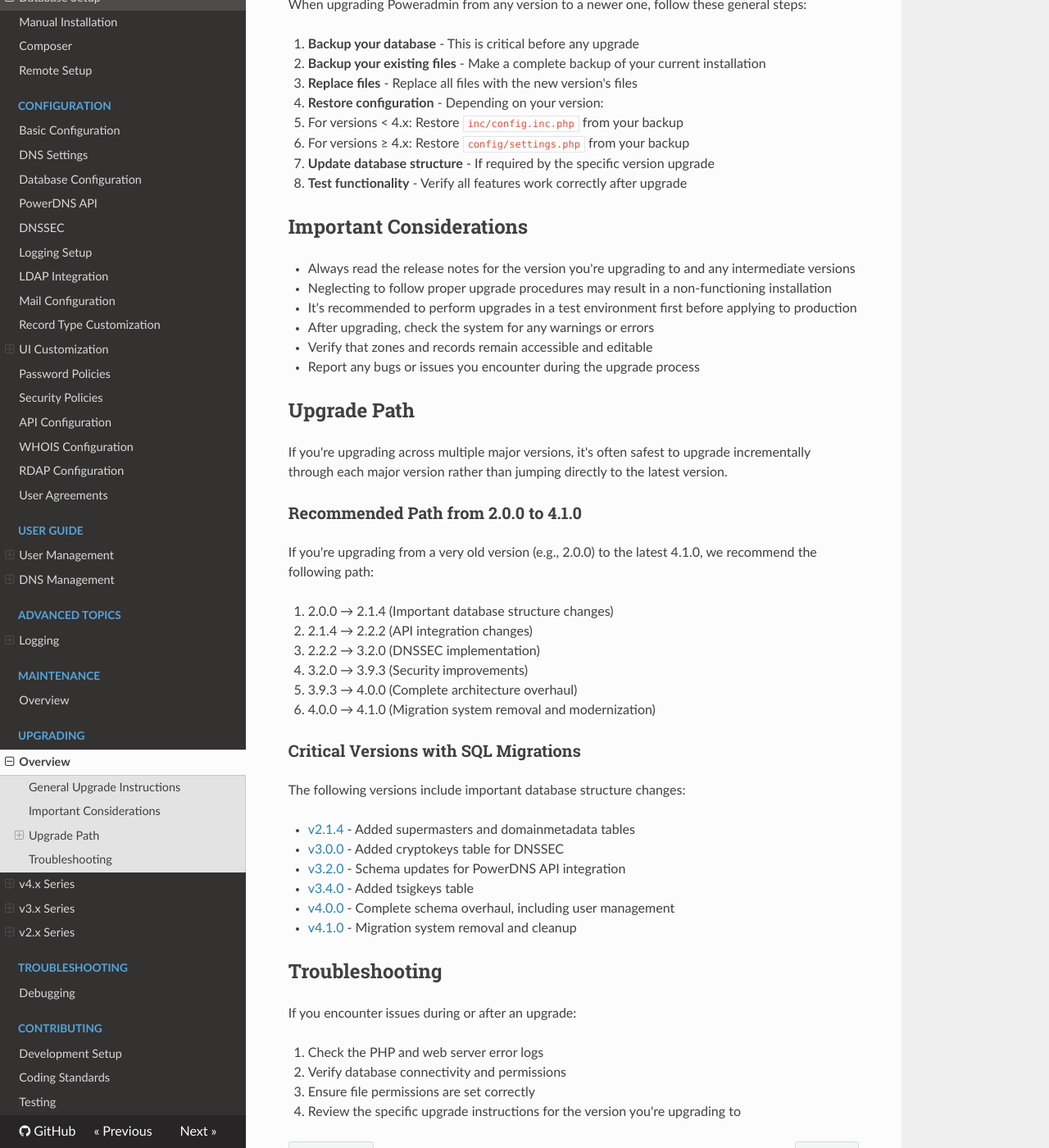
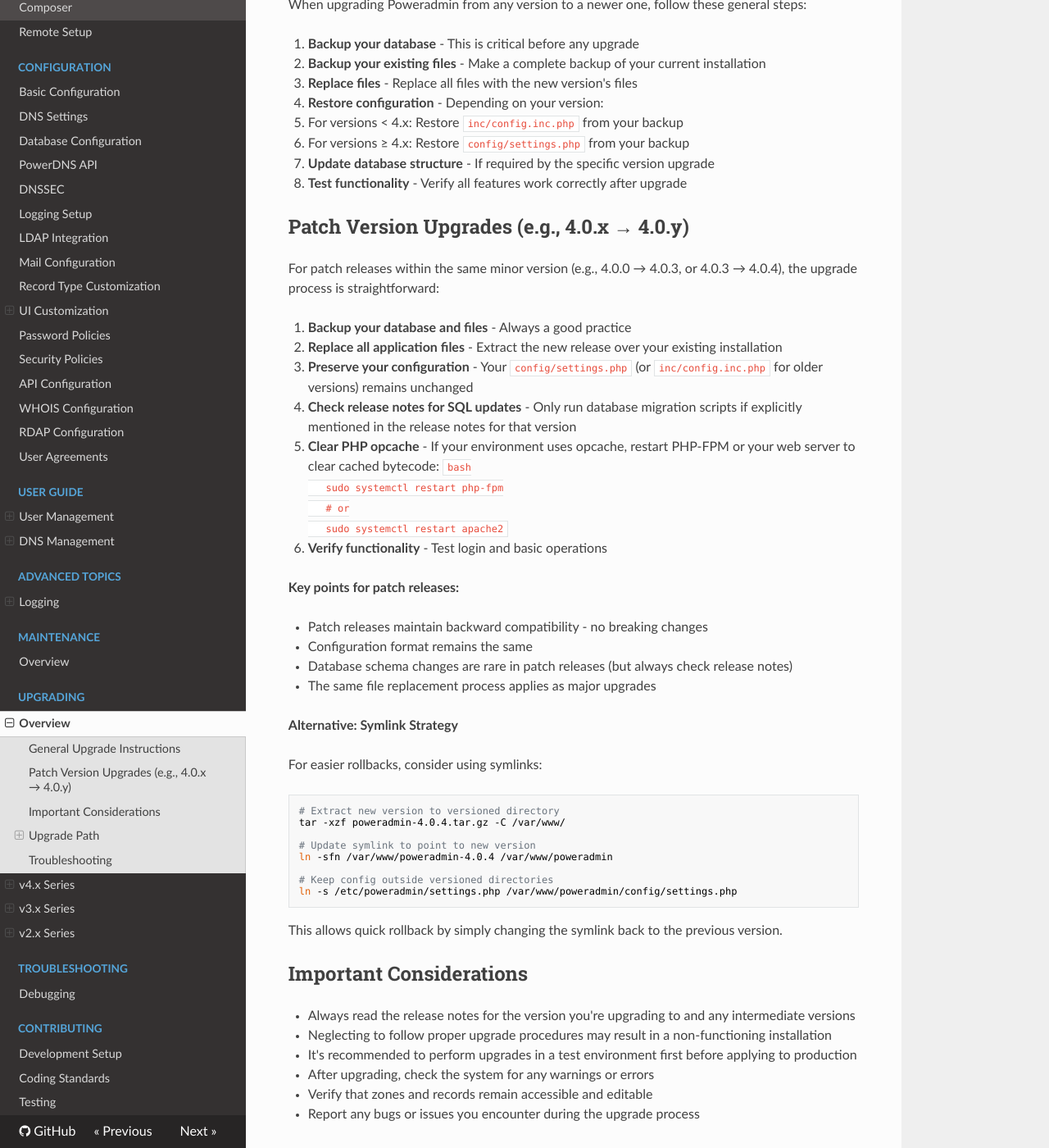
Before and after one commit to poweradmin/poweradmin-docs, an MkDocs documentation site: the page built from docs/upgrading/index.md, in a window 1280 px wide and 1400 px high, scrolled down 319 px. Shown: the whole window at 82% size. Built offline with MkDocs 1.6.1, drawn with Linux system fonts in a browser that asks for light colours; nearby versions of some CDN libraries.

Commit message:
docs: add patch version upgrade instructions

````diff
--- a/docs/upgrading/index.md
+++ b/docs/upgrading/index.md
@@ -12,6 +12,45 @@
    - For versions ≥ 4.x: Restore `config/settings.php` from your backup
 5. **Update database structure** - If required by the specific version upgrade
 6. **Test functionality** - Verify all features work correctly after upgrade
+
+## Patch Version Upgrades (e.g., 4.0.x → 4.0.y)
+
+For patch releases within the same minor version (e.g., 4.0.0 → 4.0.3, or 4.0.3 → 4.0.4), the upgrade process is straightforward:
+
+1. **Backup your database and files** - Always a good practice
+2. **Replace all application files** - Extract the new release over your existing installation
+3. **Preserve your configuration** - Your `config/settings.php` (or `inc/config.inc.php` for older versions) remains unchanged
+4. **Check release notes for SQL updates** - Only run database migration scripts if explicitly mentioned in the release notes for that version
+5. **Clear PHP opcache** - If your environment uses opcache, restart PHP-FPM or your web server to clear cached bytecode:
+   ```bash
+   sudo systemctl restart php-fpm
+   # or
+   sudo systemctl restart apache2
+   ```
+6. **Verify functionality** - Test login and basic operations
+
+**Key points for patch releases:**
+
+- Patch releases maintain backward compatibility - no breaking changes
+- Configuration format remains the same
+- Database schema changes are rare in patch releases (but always check release notes)
+- The same file replacement process applies as major upgrades
+
+**Alternative: Symlink Strategy**
+
+For easier rollbacks, consider using symlinks:
+```bash
+# Extract new version to versioned directory
+tar -xzf poweradmin-4.0.4.tar.gz -C /var/www/
+
+# Update symlink to point to new version
+ln -sfn /var/www/poweradmin-4.0.4 /var/www/poweradmin
+
+# Keep config outside versioned directories
+ln -s /etc/poweradmin/settings.php /var/www/poweradmin/config/settings.php
+```
+
+This allows quick rollback by simply changing the symlink back to the previous version.
 
 ## Important Considerations
 
````
